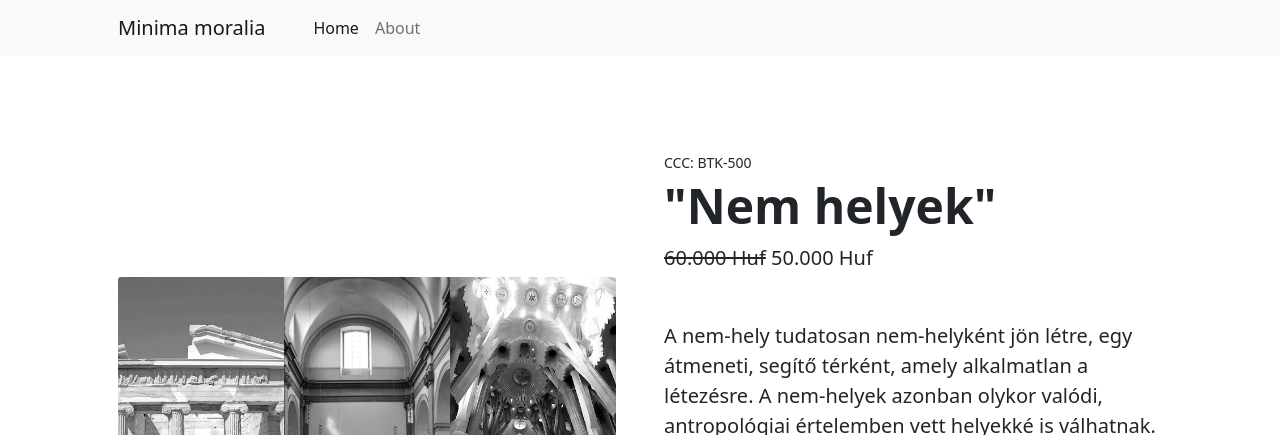
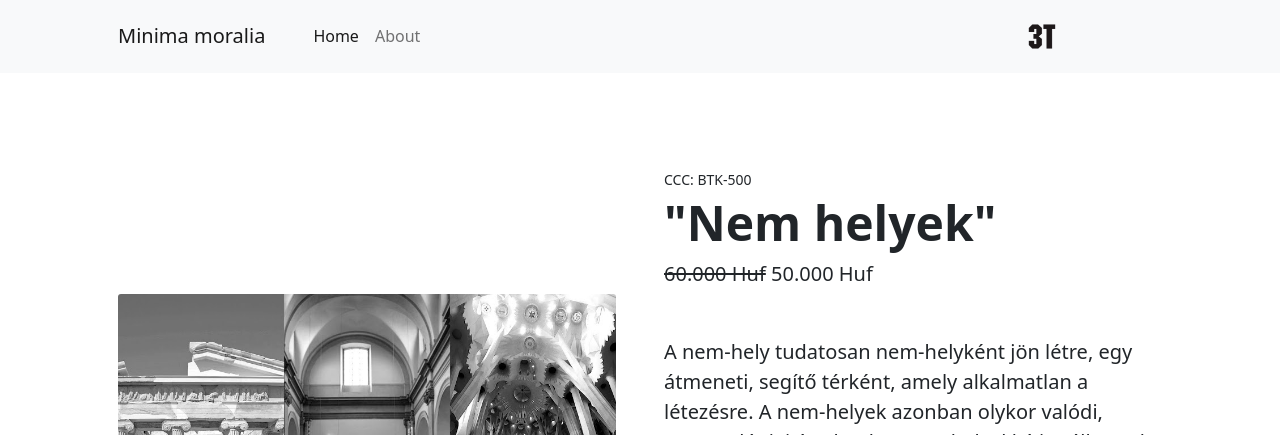
Before and after one commit to bankitomi26/muralia, a plain HTML site: page index.html in a window 1280 px wide. Shown: the top 435 px of the page. Drawn offline with nearby package versions, Linux system fonts and the light colour scheme.

Commit message:
Update index.html

```diff
--- a/index.html
+++ b/index.html
@@ -25,7 +25,16 @@
                         <li class="nav-item"><a class="nav-link" href="https://bankitomi26.wixsite.com/bankifest/single-post/2020/06/16/h%C3%A1rom-tanulm%C3%A1ny-adornor%C3%B3l-1"target="_blank">About</a></li>
 
                     </ul>
+                     </ul>
+                        </li>
+                    </ul>
+                    <form class="d-flex">
+                        <div class="col-md-6"><a href=""><img class="card-img-top mb-5 mb-md-0" src="Webp.net-resizeimage (1).png" alt=""></a>
 
+                        </div>
+
+                    </form>
+                </div>
                 </div>
             </div>
         </nav>
```
